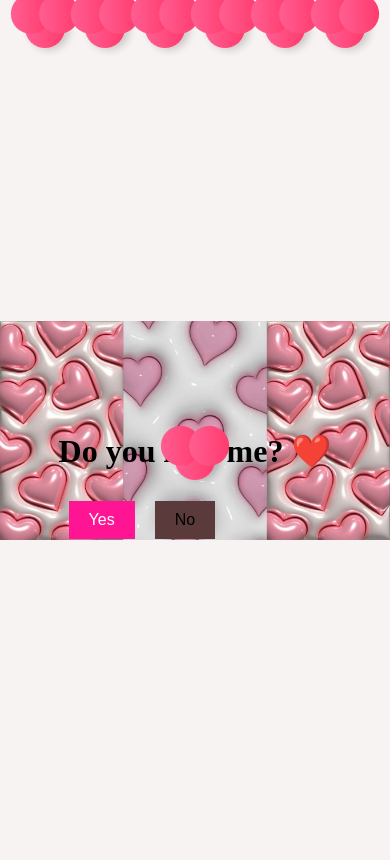
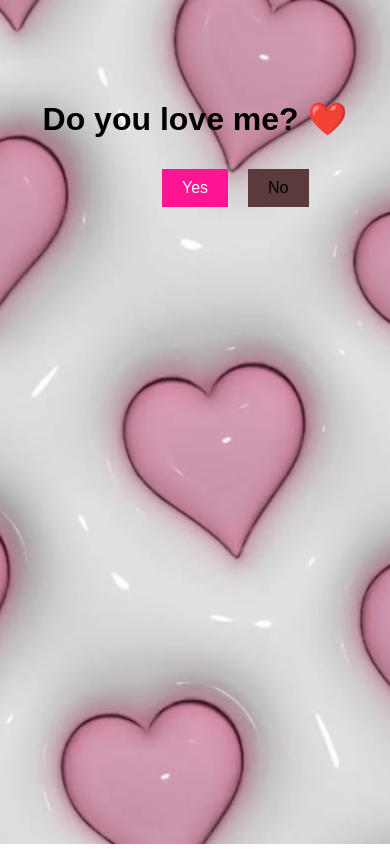
Before and after one commit to mdparvezmussaruf/Propose, a plain HTML site: page index.html in a window 390 px wide. Drawn offline with Linux system fonts and the light colour scheme.

Commit message:
Update styles.css

```diff
--- a/styles.css
+++ b/styles.css
@@ -1,58 +1,12 @@
-
 body {
-  background: url('lv.png'); /* Replace with your actual image URL */
-  background-size: cover;
-  background-repeat: no-repeat;
-  background-attachment: fixed;
-  background-position: center;
-  background-color: #f7f3f3; /* Light background */
-  display: flex;
-  align-items: center;
-  justify-content: center;
-  height: 100vh;
-  overflow: hidden;
-
-}
-
-.heart-bg {
-  position: fixed;
-  width: 100%;
-  height: 100%;
-  display: flex;
-  flex-wrap: wrap;
-  justify-content: center;
-  gap: 20px;
-  padding: 20px;
-}
-
-.heart {
-  position: relative;
-  width: 60px;
-  height: 60px;
-  background: linear-gradient(to bottom right, #ff6699, #ff3366);
-  border-radius: 50%;
-  box-shadow: 2px 4px 8px rgba(0, 0, 0, 0.2);
-  transform: rotate(-45deg);
-}
-
-.heart::before,
-.heart::after {
-  content: '';
-  position: absolute;
-  width: 60px;
-  height: 60px;
-  background: inherit;
-  border-radius: 50%;
-}
-
-.heart::before {
-  top: -30px;
-  left: 0;
-}
-
-.heart::after {
-  left: 30px;
-  top: 0;
+  font-family: Arial, sans-serif;
+  text-align: center;
+  background-color: #ea1068;
+   background: url('lv.png'); /* Replace with your actual image URL */
+    background-size: cover;
+    background-repeat: no-repeat;
+    background-attachment: fixed;
+    background-position: center;
 }
 
 .question-container {
@@ -79,19 +33,6 @@ body {
   position: absolute;
 }
 
-.js-click-btn {
-  background-color: #3f0624;
-  color: white;
-  padding: 10px 20px;
-  border: none;
-  cursor: pointer;
-  font-size: 16px;
-  position: absolute;
-  top: 50%;
-  left: 50%;
-  transform: translate(-50%, -50%);
-}
-
 .cssload-main {
   display: none;
   margin: 50px auto;
@@ -116,25 +57,3 @@ body {
   width: 200px;
   height: auto;
 }
-
-/* Responsive Design */
-@media (max-width: 768px) {
-  body {
-    background-size: contain;
-}
-  .heart {
-      width: 40px;
-      height: 40px;
-  }
-  .heart::before,
-  .heart::after {
-      width: 40px;
-      height: 40px;
-  }
-  .heart::before {
-      top: -20px;
-  }
-  .heart::after {
-      left: 20px;
-  }
-}
```
